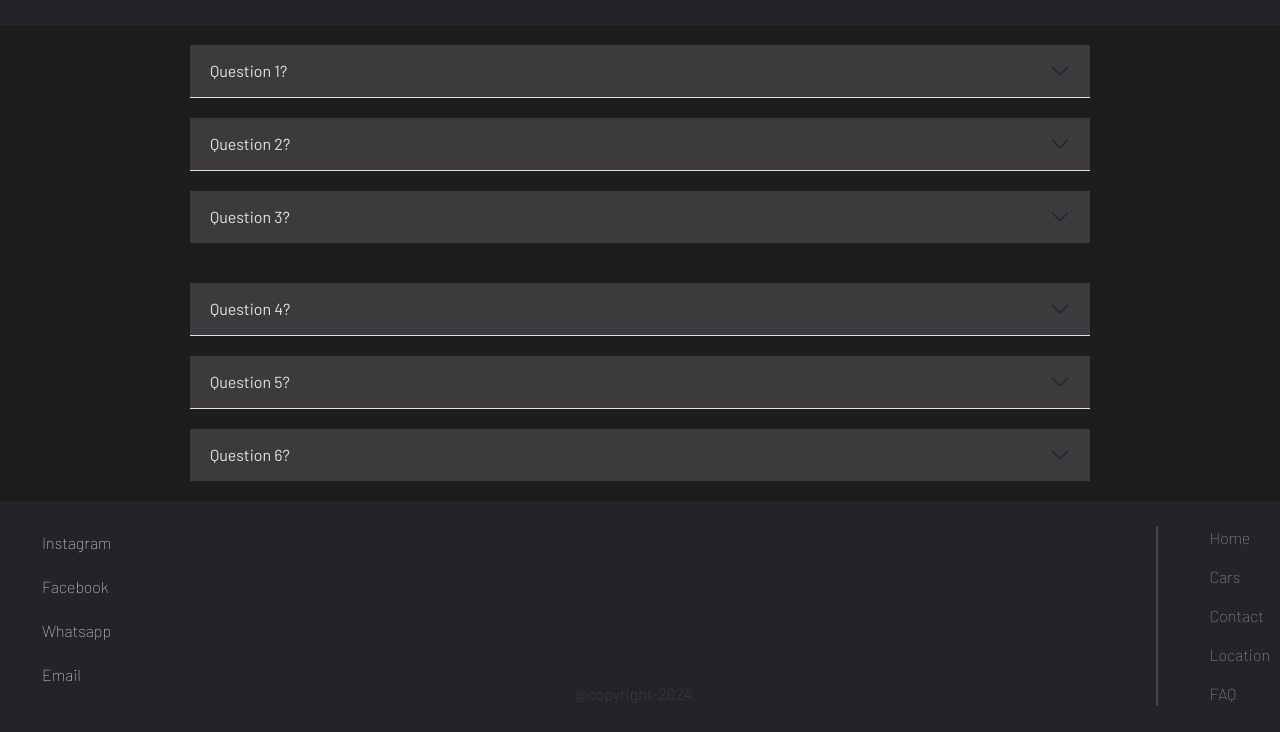
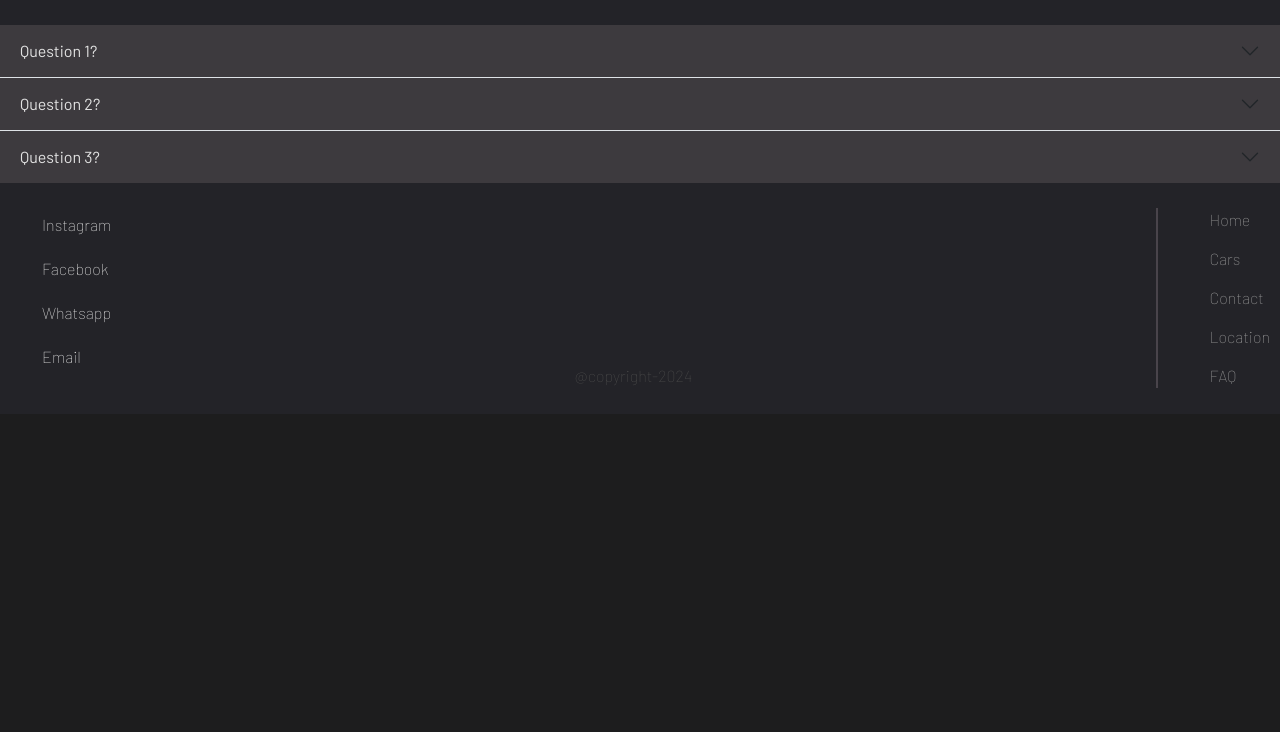
Before and after one commit to Juan-Hisa/Rent-car-JH, a plain HTML site: page pages/faq.html in a window 1280 px wide. Shown: the part 71-803 px from the top of the page. Drawn offline with nearby package versions, Linux system fonts and the light colour scheme.

Commit message:
faq-boostrap-correction

```diff
--- a/css/style.css
+++ b/css/style.css
@@ -307,6 +307,7 @@ margin: auto;
 
 .phone{
     grid-area: phone;
+    color: #e2e2e2;
 }
 
 .email{
@@ -450,17 +451,8 @@ fieldset textarea:hover{
 /* ------- FAQ´S STYLE --------- */
 
 /* ------ STYLE ACCORDION BOOSTRAP ------*/
-
-.main-faq{
-    display: flex;
-    flex-direction: column;
-    align-items: center;
-    justify-content: center;
-}
 .accordion-item{
     color: #e2e2e2;
-    width: 900px;
-    margin: 20px;
 }
 
 .accordion-body{
@@ -724,6 +716,7 @@ footer p{
         text-align: center;
     }
 
+
 /* ------- IPHONE SE SCREEN ---------*/
 @media only screen and (max-width:480px){
     /* ------- HEADER -------- */
@@ -883,6 +876,13 @@ footer p{
     .contact-information__text p, .contact-information__text h3{
         font-size: .75rem;
     }
+
+
+    /* -------FAQ BOOSTRAP ------ */
+    .accordion .accordion-flush{
+        width: 300px ;
+    }
+
     /* ------ FOOTER ------- */
     footer{
         border-top: 2px solid #e2e2e2;
--- a/pages/faq.html
+++ b/pages/faq.html
@@ -35,7 +35,7 @@
     </header>
     <!-- ACCORDION BOOSTRAP | CSS MODIFICADO -->
     <main class="main-faq">
-        <div class="accordion accordion-flush" id="accordionFlushExample">
+        <div class="accordion accordion-flush md" id="accordionFlushExample">
             <div class="accordion-item">
                 <h2 class="accordion-header">
                     <button class="accordion-button collapsed" type="button" data-bs-toggle="collapse" data-bs-target="#flush-collapseOne" aria-expanded="false" aria-controls="flush-collapseOne">
@@ -69,42 +69,6 @@
                     </div>
                 </div>
             </div>
-            <div class="accordion accordion-flush" id="accordionFlushExample">
-                <div class="accordion-item">
-                    <h2 class="accordion-header">
-                        <button class="accordion-button collapsed" type="button" data-bs-toggle="collapse" data-bs-target="#flush-collapseOne" aria-expanded="false" aria-controls="flush-collapseOne">
-                            Question 4?
-                        </button>
-                    </h2>
-                    <div id="flush-collapseOne" class="accordion-collapse collapse" data-bs-parent="#accordionFlushExample">
-                        <div class="accordion-body">Placeholder content for this accordion, which is intended to demonstrate the <code>.accordion-flush</code> class. This is the first item's accordion body.
-                        </div>
-                    </div>
-                </div>
-                <div class="accordion-item">
-                    <h2 class="accordion-header">
-                        <button class="accordion-button collapsed" type="button" data-bs-toggle="collapse" data-bs-target="#flush-collapseTwo" aria-expanded="false" aria-controls="flush-collapseTwo">
-                            Question 5?
-                        </button>
-                    </h2>
-                    <div id="flush-collapseTwo" class="accordion-collapse collapse" data-bs-parent="#accordionFlushExample">
-                        <div class="accordion-body">Placeholder content for this accordion, which is intended to demonstrate the <code>.accordion-flush</code> class. This is the second item's accordion body. Let's imagine this being filled with some actual content.
-                        </div>
-                    </div>
-                </div>
-                <div class="accordion-item">
-                    <h2 class="accordion-header">
-                        <button class="accordion-button collapsed" type="button" data-bs-toggle="collapse"     data-bs-target="#flush-collapseThree" aria-expanded="false" aria-controls="flush-collapseThree">
-                            Question 6?
-                        </button>
-                    </h2>
-                    <div id="flush-collapseThree" class="accordion-collapse collapse" data-bs-parent="#accordionFlushExample">
-                        <div class="accordion-body">Placeholder content for this accordion, which is intended to demonstrate the <code>.accordion-flush</code> class. This is the third item's accordion body. Nothing more exciting happening here in terms of content, but just filling up the space to make it look, at least at first glance, a bit more representative of how this would look in a real-world application.</div>
-                        </div>
-                    </div>
-                </div>
-
-
     </main>
 
     <footer>
```
